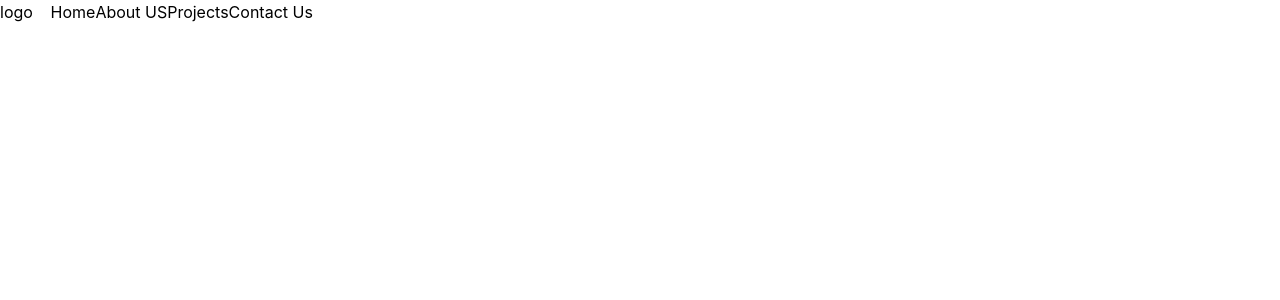
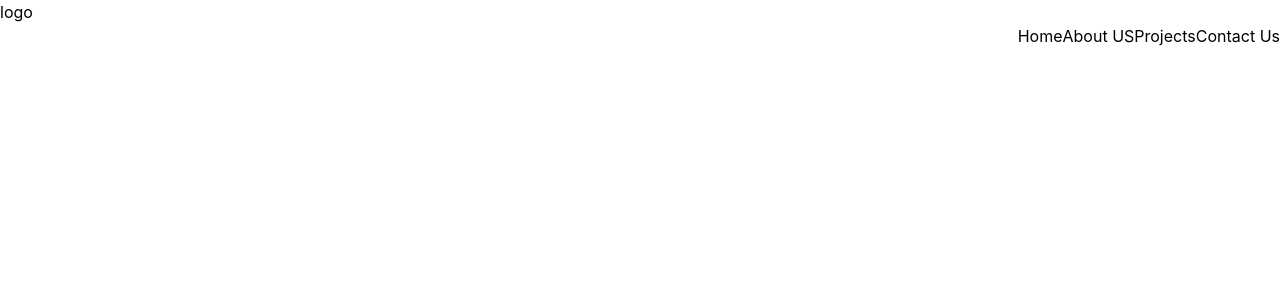
Before and after one commit to SuperMan8743/AmartyaArchitects, a React (Vite) app: page / in a window 1280 px wide. Shown: the top 300 px of the page. Built offline with nearby package versions, Linux system fonts and the light colour scheme.

Commit message:
new clone working again

```diff
--- a/src/components/navbar/Navbar.jsx
+++ b/src/components/navbar/Navbar.jsx
@@ -3,12 +3,12 @@ import React from 'react'
 function Navbar() {
   return (
     <>
-      <nav className='flex'>
+      <nav >
         <div><a href="logo basis=30">logo</a></div>
         <div className=' basis-70 flex flex-row-reverse'>
           <ul className='flex flex-row'>
-            <li><a href="home">Home</a></li>
-            <li><a href="about">About US</a></li>
+            <li className=''><a href="home">Home</a></li>
+            <li className=''><a href="about">About US</a></li>
             <li><a href="project">Projects</a></li>
             <li><a href="contactus">Contact Us</a></li>
           </ul>
```
